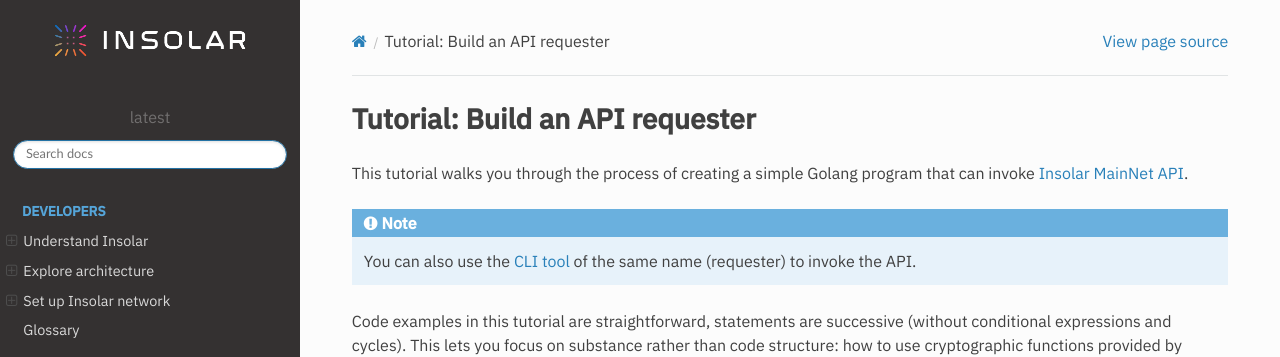
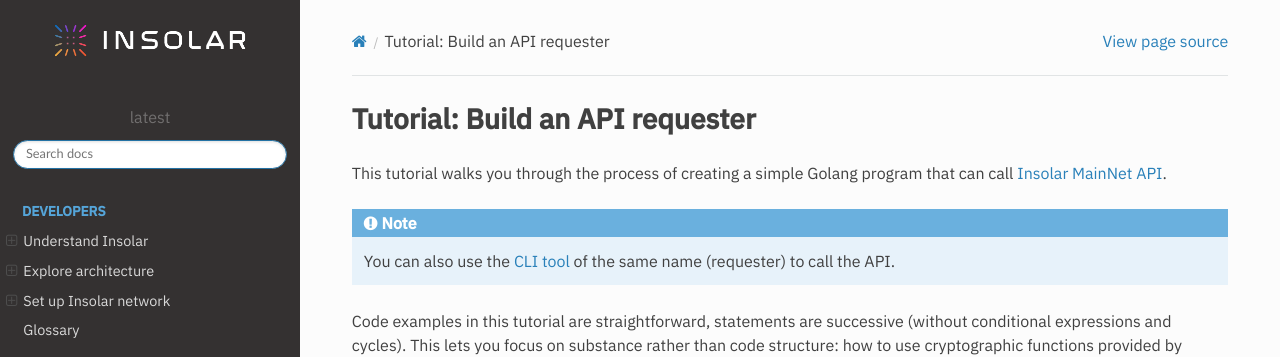
Before and after one commit to insolar/docs, a Sphinx documentation site: the page built from docs/source/requester.rst, in a window 1280 px wide and 900 px high. Shown: the top 357 px of the window. Built offline with Sphinx 7.4.7 and the Read the Docs theme 2.0.0, drawn with Linux system fonts in a browser that asks for light colours; some web fonts are replaced; some of the changed text lies outside the part shown.

Commit message:
Minor edits

```diff
--- a/docs/source/requester.rst
+++ b/docs/source/requester.rst
@@ -4,9 +4,9 @@
 Tutorial: Build an API requester
 ================================
 
-This tutorial walks you through the process of creating a simple Golang program that can invoke `Insolar MainNet API <https://apidocs.insolar.io/platform/latest>`_.
+This tutorial walks you through the process of creating a simple Golang program that can call `Insolar MainNet API <https://apidocs.insolar.io/platform/latest>`_.
 
-.. note:: You can also use the `CLI tool <https://github.com/insolar/mainnet/tree/master/application/cmd/requester>`_ of the same name (requester) to invoke the API.
+.. note:: You can also use the `CLI tool <https://github.com/insolar/mainnet/tree/master/application/cmd/requester>`_ of the same name (requester) to call the API.
 
 Code examples in this tutorial are straightforward, statements are successive (without conditional expressions and cycles). This lets you focus on substance rather than code structure: how to use cryptographic functions provided by Golang packages to correctly sign API requests to MainNet.
 
@@ -184,7 +184,7 @@
 Step 2: Declare request structures
 ~~~~~~~~~~~~~~~~~~~~~~~~~~~~~~~~~~
 
-To invoke the MainNet (or TestNet) API, you need structures for three requests: `seed getter <https://apidocs.insolar.io/platform/v1#operation/get-seed>`_, `member creation <https://apidocs.insolar.io/platform/v1#operation/member-create>`_, and `transfer <https://apidocs.insolar.io/platform/v1#operation/member-transfer>`_.
+To call the MainNet (or TestNet) API, you need structures for three requests: `seed getter <https://apidocs.insolar.io/platform/v1#operation/get-seed>`_, `member creation <https://apidocs.insolar.io/platform/v1#operation/member-create>`_, and `transfer <https://apidocs.insolar.io/platform/v1#operation/member-transfer>`_.
 
 All the requests have the same base structure in accordance with the `JSON RPC 2.0 specification <https://www.jsonrpc.org/specification>`_. For example:
 
```
